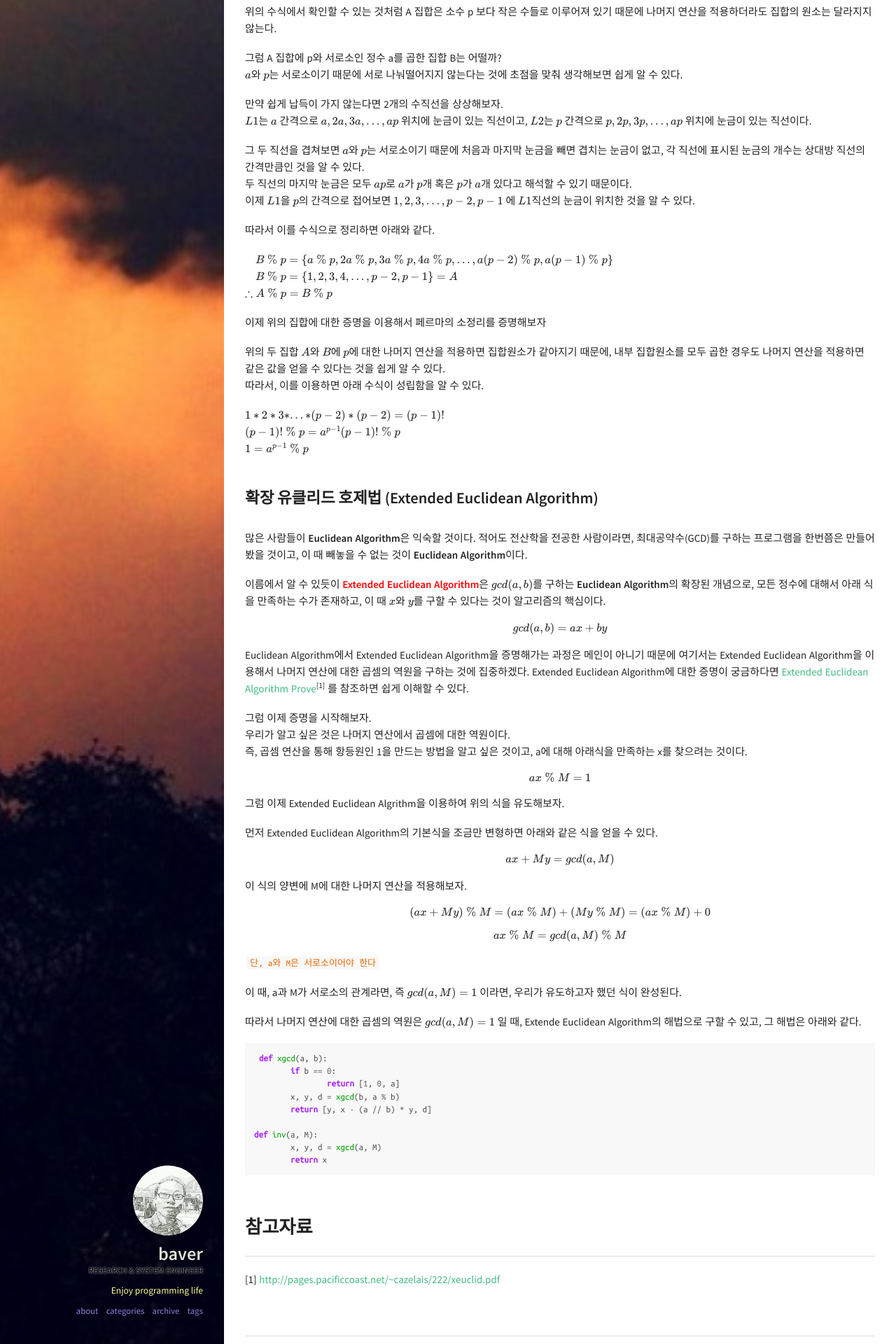
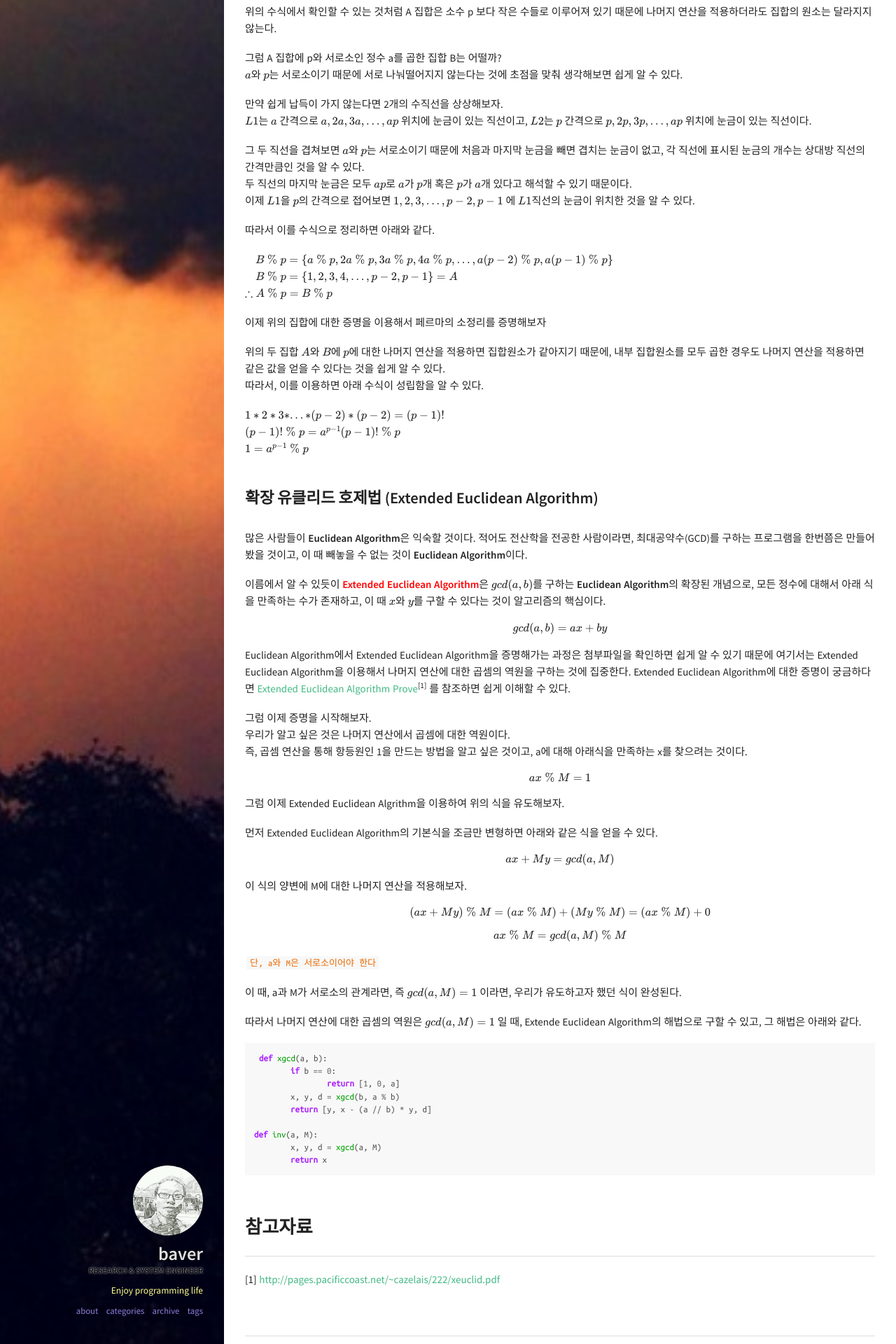
Before and after one commit to bavernet/zc, a Jekyll site: the page built from _posts/2016-04-22-modular-multiplicative-inverse.markdown, in a window 1280 px wide. Shown: the part 1836-3756 px from the top of the page at 70% size. Built offline with Jekyll 4.4.1, drawn with Linux system fonts in a browser that asks for light colours; formulas are drawn with MathJax 3.

Commit message:
modify a sentense in modular multiplicative inverse

```diff
--- a/_posts/2016-04-22-modular-multiplicative-inverse.markdown
+++ b/_posts/2016-04-22-modular-multiplicative-inverse.markdown
@@ -138,8 +138,9 @@ $$ gcd(a, b) $$를 구하는 **Euclidean Algorithm**의 확장된 개념으로,
 
 $$ gcd(a, b) = ax + by $$
 
-Euclidean Algorithm에서 Extended Euclidean Algorithm을 증명해가는 과정은 메인이 아니기 때문에
-여기서는 Extended Euclidean Algorithm을 이용해서 나머지 연산에 대한 곱셈의 역원을 구하는 것에 집중하겠다.
+Euclidean Algorithm에서 Extended Euclidean Algorithm을 증명해가는 과정은
+첨부파일을 확인하면 쉽게 알 수 있기 때문에 여기서는
+Extended Euclidean Algorithm을 이용해서 나머지 연산에 대한 곱셈의 역원을 구하는 것에 집중한다.
 Extended Euclidean Algorithm에 대한 증명이 궁금하다면
 [Extended Euclidean Algorithm Prove]({{ site.url }}/attach/xeuclid.pdf)<sup>[1]</sup> 를
 참조하면 쉽게 이해할 수 있다.
```
